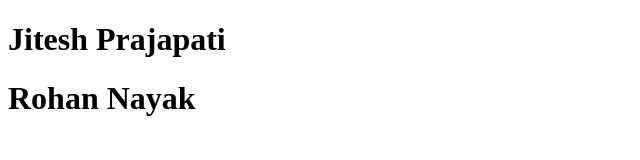
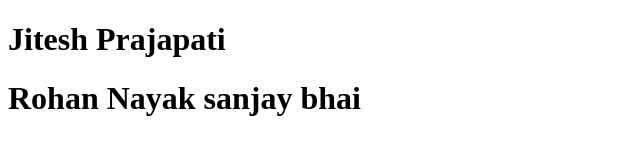
Before and after one commit to Jitesh38/localRepo, a plain HTML site: page index.html in a window 1280 px wide. Shown: the whole page, without its empty margins (0-640 px from the left). Drawn offline with Linux system fonts and the light colour scheme.

Commit message:
added sanjay bhai

```diff
--- a/index.html
+++ b/index.html
@@ -7,6 +7,6 @@
 </head>
 <body>
     <h1>Jitesh Prajapati</h1>
-    <h1>Rohan Nayak</h1>
+    <h1>Rohan Nayak sanjay bhai</h1>
 </body>
 </html>
```
